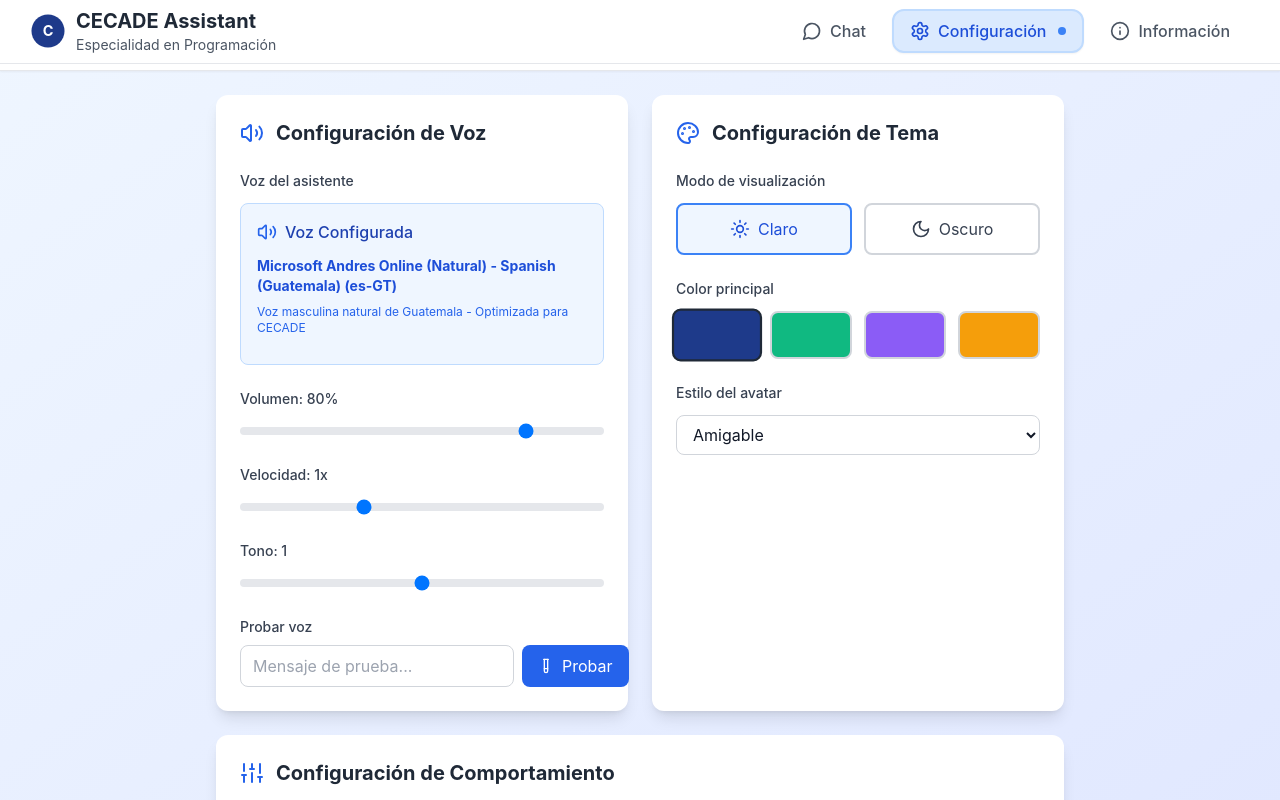
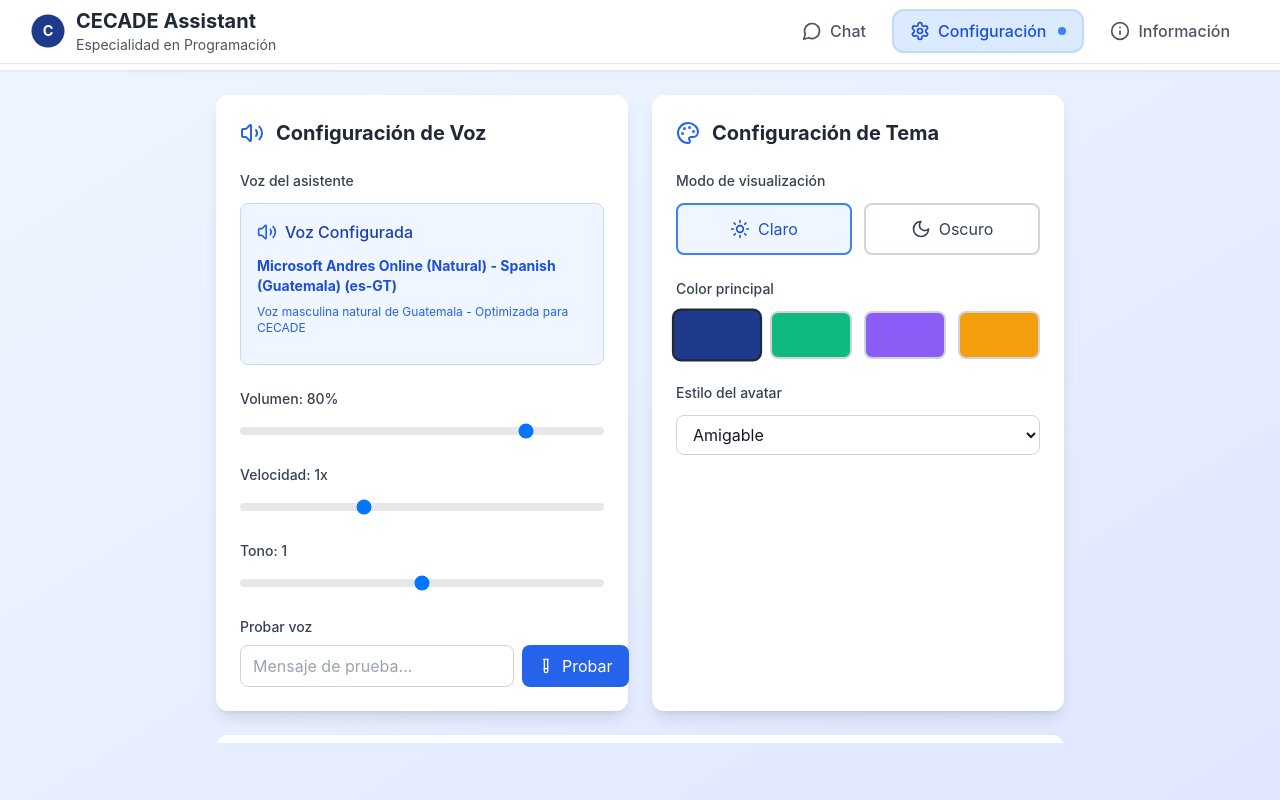
Before and after one commit to ProgramacionCECADE/ProgramacionCECADE, a React (Vite) app: page / in a window 1280 px wide. Both pictures are taken after a click on the button "Configuración". Built offline with nearby package versions, Linux system fonts and the light colour scheme.

Commit message:
fix(ui): adjust container heights and enable scrolling
Set fixed heights with overflow for InfoPage and ConfigPage containers to prevent layout issues and enable scrolling when content exceeds viewport height

```diff
--- a/src/pages/ConfigPage.tsx
+++ b/src/pages/ConfigPage.tsx
@@ -182,7 +182,7 @@ export const ConfigPage: React.FC<ConfigPageProps> = ({ onBack }) => {
       </div>
 
       {/* Contenido */}
-      <div className="max-w-4xl mx-auto p-3 sm:p-6 pb-24 sm:pb-6 space-y-4 sm:space-y-6">
+      <div className="max-w-4xl mx-auto p-3 sm:p-6 pb-24 sm:pb-6 space-y-4 sm:space-y-6 h-[calc(100vh-8rem)] overflow-y-auto">
         <div className="space-y-4 sm:space-y-6 lg:grid lg:grid-cols-2 lg:gap-6 lg:space-y-0">
           {/* Configuración de Voz */}
           <motion.div
--- a/src/pages/InfoPage.tsx
+++ b/src/pages/InfoPage.tsx
@@ -80,7 +80,7 @@ export const InfoPage: React.FC<InfoPageProps> = ({ onBack }) => {
       </div>
 
       {/* Contenido de Contacto */}
-      <div className="max-w-4xl mx-auto p-6">
+      <div className="max-w-4xl mx-auto p-6 h-[calc(80vh-8rem)] overflow-y-auto">
         <motion.div
           variants={containerVariants}
           initial="hidden"
```
